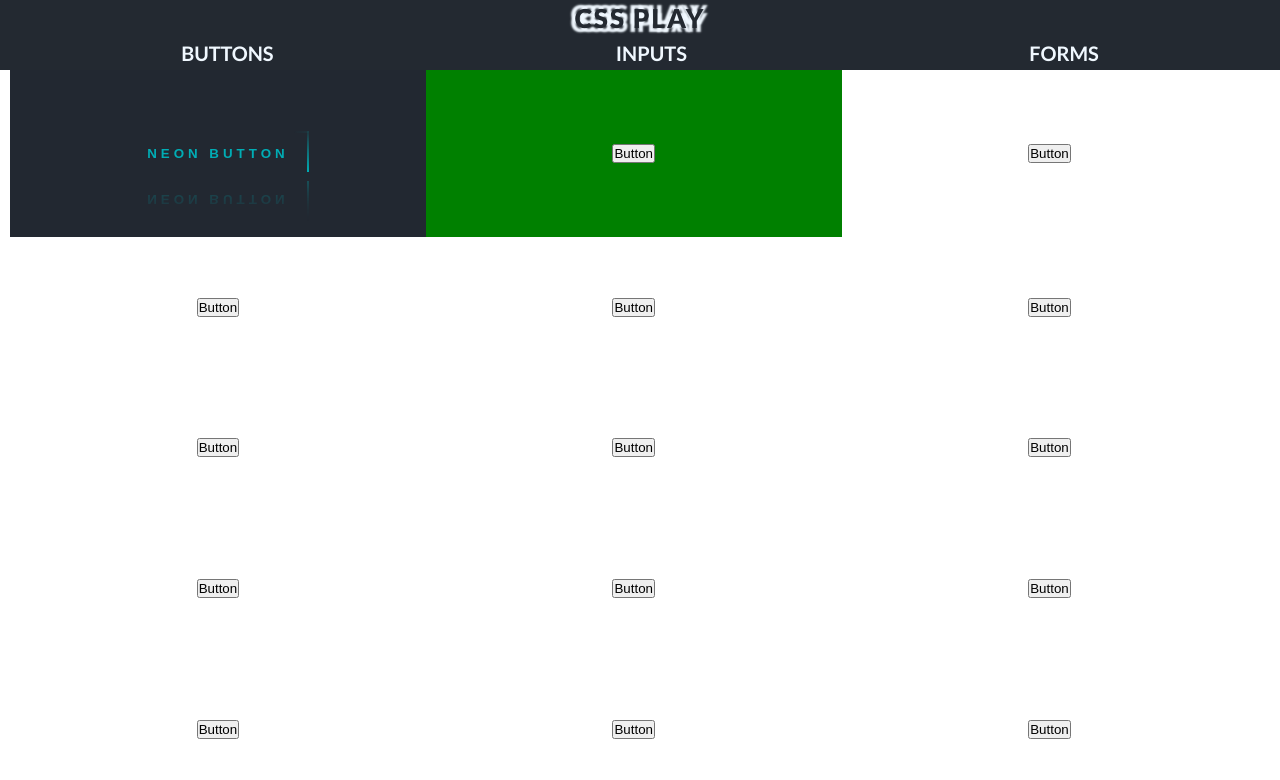
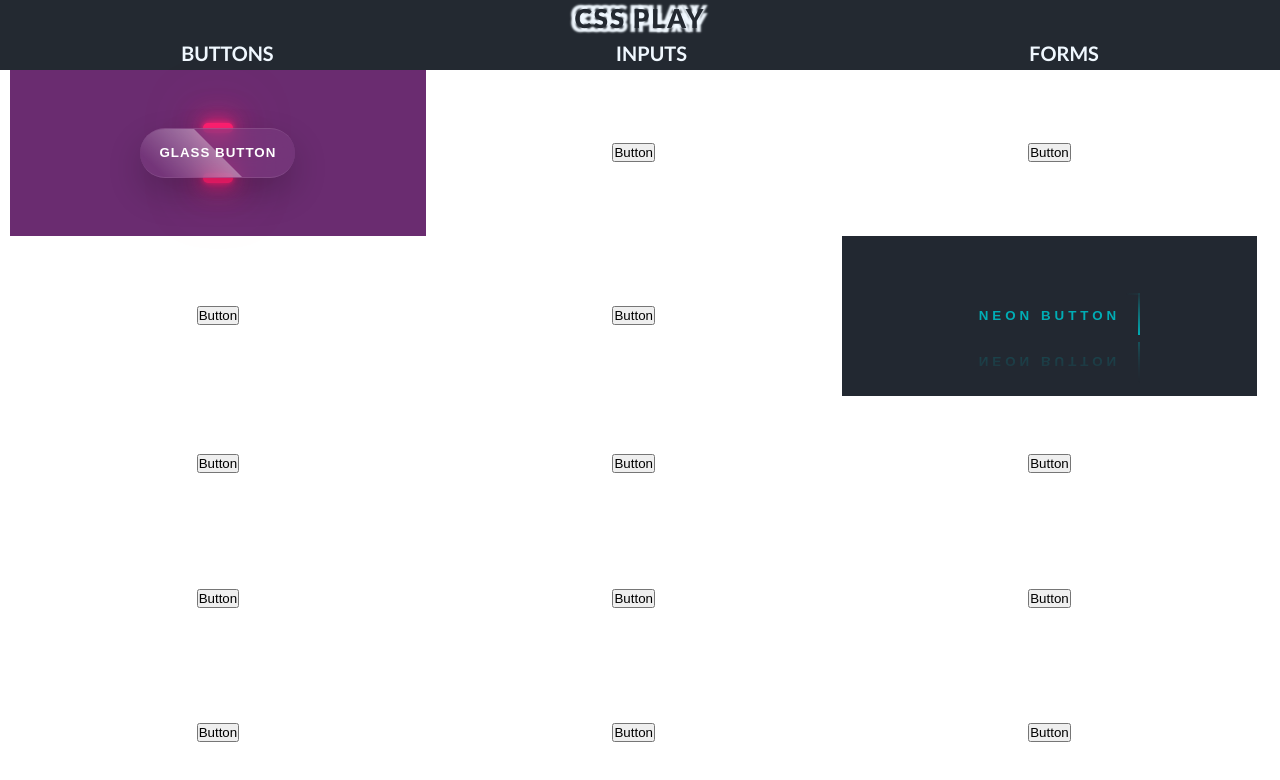
Before and after one commit to Zyar3k/css-play, a React (Create React App) app: page /buttons in a window 1280 px wide. Shown: the top 780 px of the page. Built offline with nearby package versions, Linux system fonts and the light colour scheme.

Commit message:
Add glass button

```diff
--- a/src/components/Buttons.jsx
+++ b/src/components/Buttons.jsx
@@ -3,11 +3,7 @@ const Buttons = () => {
     <main className='buttons container'>
       <div className='btnContainer'>
         <button className='btn1'>
-          <span></span>
-          <span></span>
-          <span></span>
-          <span></span>
-          Neon Button
+          <a href='/'>glass button</a>
         </button>
       </div>
       <div className='btnContainer'>
@@ -23,7 +19,13 @@ const Buttons = () => {
         <button className='btn5'>Button</button>
       </div>
       <div className='btnContainer'>
-        <button className='btn6'>Button</button>
+        <button className='btn6'>
+          <span></span>
+          <span></span>
+          <span></span>
+          <span></span>
+          Neon Button
+        </button>
       </div>
       <div className='btnContainer'>
         <button className='btn7'>Button</button>
--- a/src/styles.css
+++ b/src/styles.css
@@ -76,12 +76,28 @@ body {
   align-items: center;
 }
 
-.btnContainer:first-of-type {
-  background-color: #222831;
+@media (max-width: 800px) {
+  .btnContainer {
+    width: 50%;
+    display: flex;
+    justify-content: center;
+    align-items: center;
+  }
+}
+@media (max-width: 500px) {
+  .btnContainer {
+    width: 100%;
+    display: flex;
+    justify-content: center;
+    align-items: center;
+  }
 }
 
-.btnContainer:nth-of-type(2) {
-  background-color: green;
+.btnContainer:nth-of-type(1) {
+  background-color: #6a2c70;
+}
+.btnContainer:nth-of-type(6) {
+  background-color: #222831;
 }
 
 .btnContainer > button {
@@ -105,8 +121,122 @@ body {
   display: flex;
   flex-direction: column;
 }
+/* button #1 */
+/*
+#f9ed69
+#f08a5d
+#b83b5e
+#6a2c70
+*/
+.btn1 {
+  position: relative;
+  width: 155px;
+  height: 50px;
+  border: none;
+  background: none;
+  text-transform: uppercase;
+}
 
-.btn1 {
+.btn1 a {
+  position: absolute;
+  top: 0;
+  left: 0;
+  width: 100%;
+  height: 100%;
+  display: flex;
+  justify-content: center;
+  align-items: center;
+  background: rgb(126, 64, 132, 0.5);
+  box-shadow: 0 15px 35px rgba(0, 0, 0, 0.2);
+  border-top: 1px solid rgba(255, 255, 255, 0.1);
+  border-bottom: 1px solid rgba(255, 255, 255, 0.1);
+  border-radius: 30px;
+  color: #f9ed69;
+  color: #fff;
+  z-index: 1;
+  text-decoration: none;
+  overflow: hidden;
+  letter-spacing: 1px;
+  font-weight: 700;
+  transition: 0.5s;
+  backdrop-filter: blur(10px);
+}
+
+.btn1 a:hover {
+  letter-spacing: 2px;
+}
+
+.btn1 a::before {
+  content: "";
+  position: absolute;
+  top: 0;
+  left: 0;
+  width: 50%;
+  height: 100%;
+  background: linear-gradient(to left, rgba(255, 255, 255, 0.35), transparent);
+  transform: skewX(45deg) translate(0);
+  transition: 0.5s;
+}
+
+.btn1:hover a::before {
+  transform: skewX(45deg) translate(200%);
+}
+
+.btn1::before {
+  content: "";
+  position: absolute;
+  left: 50%;
+  bottom: -5px;
+  transform: translateX(-50%);
+  width: 30px;
+  height: 10px;
+  background: #f00;
+  background: #d42323;
+  border-radius: 10px;
+  transition: 0.5s;
+  transition-delay: 0s;
+}
+
+.btn1:hover::before {
+  bottom: 0;
+  height: 50%;
+  width: 80%;
+  border-radius: 30px;
+  transition-delay: 0.5s;
+}
+
+.btn1::after {
+  content: "";
+  position: absolute;
+  left: 50%;
+  top: -5px;
+  transform: translateX(-50%);
+  width: 30px;
+  height: 10px;
+  background: #f00;
+  border-radius: 10px;
+  transition: 0.5s;
+  transition-delay: 0s;
+}
+
+.btn1:hover::after {
+  top: 0;
+  height: 50%;
+  width: 80%;
+  border-radius: 30px;
+  transition-delay: 0.5s;
+}
+
+.btn1:nth-child(1)::before,
+.btn1:nth-child(1)::after {
+  background: #ff1f71;
+  box-shadow: 0 0 5px #ff1f71, 0 0 15px #ff1f71, 0 0 30px #ff1f71,
+    0 0 60px #ff1f71;
+}
+
+/* button #6 */
+
+.btn6 {
   /*
 #222831
 #393e46
@@ -127,19 +257,19 @@ body {
   -webkit-box-reflect: below 1px linear-gradient(transparent, #0005);
 }
 
-.btn1:hover {
+.btn6:hover {
   background: #00adb5;
   color: #222831;
   box-shadow: 0 0 5px #00adb5, 0 0 25px #00adb5, 0 0 50px #00adb5,
     0 0 200px #00adb5;
 }
 
-.btn1 span {
+.btn6 span {
   position: absolute;
   display: block;
 }
 
-.btn1 span:nth-child(1) {
+.btn6 span:nth-child(1) {
   top: 0;
   left: -100%;
   width: 100%;
@@ -158,7 +288,7 @@ body {
   }
 }
 
-.btn1 span:nth-child(2) {
+.btn6 span:nth-child(2) {
   top: -100%;
   right: 0;
   width: 2px;
@@ -178,7 +308,7 @@ body {
   }
 }
 
-.btn1 span:nth-child(3) {
+.btn6 span:nth-child(3) {
   bottom: 0;
   right: -100%;
   width: 100%;
@@ -198,7 +328,7 @@ body {
   }
 }
 
-.btn1 span:nth-child(4) {
+.btn6 span:nth-child(4) {
   left: 0;
   bottom: -100%;
   width: 2px;
```
